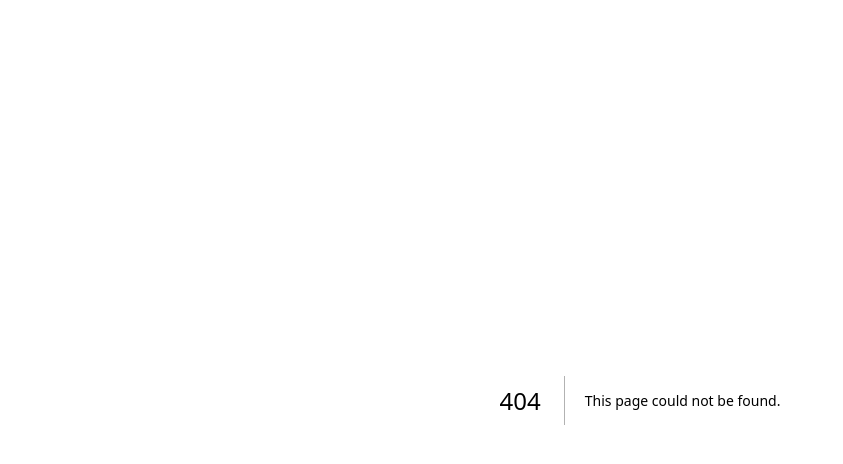
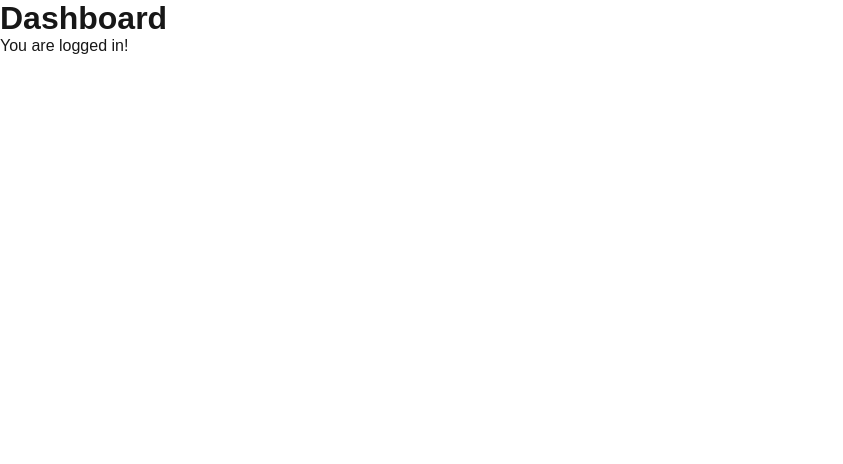
Before and after one commit to ParthP22/Planify, a Next.js app in the folder planify/: page /dashboard in a window 1280 px wide. Before the commit this address had no page. Shown: the top 464 px of the page, without its empty margins (0-843 px from the left). Built offline with nearby package versions, Linux system fonts and the light colour scheme; no server answers; sample sign-in values are in the browser's storage.

Commit message:
feat: created dashboard page with an auth listener that gets cleaned up at the end of the useEffect

```diff
--- /dev/null
+++ b/planify/src/app/dashboard/page.tsx
@@ -0,0 +1,28 @@
+"use client";
+
+import { useEffect } from "react";
+import { auth } from "@/lib/firebase";
+import { useRouter } from "next/navigation";
+
+export default function Dashboard() {
+  const router = useRouter();
+
+  useEffect(() => {
+    // Listen for authentication state changes
+    const unsub = auth.onAuthStateChanged((user) => {
+      if (!user) {
+        router.push("/login");
+      }
+    });
+
+    // Clean up the listener on unmount
+    return () => unsub();
+  }, []);
+
+  return (
+    <div>
+      <h1>Dashboard</h1>
+      <p>You are logged in!</p>
+    </div>
+  );
+}
```
